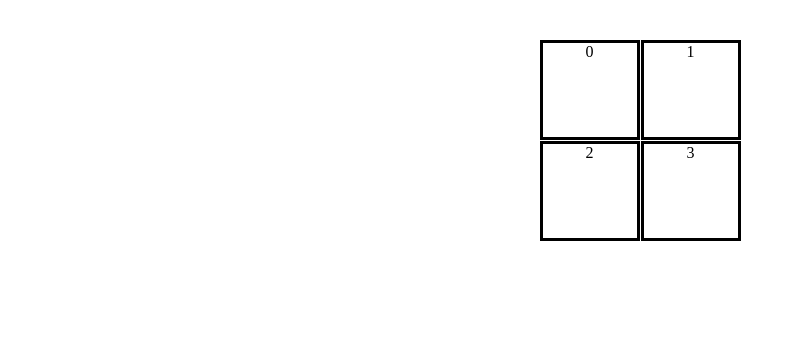
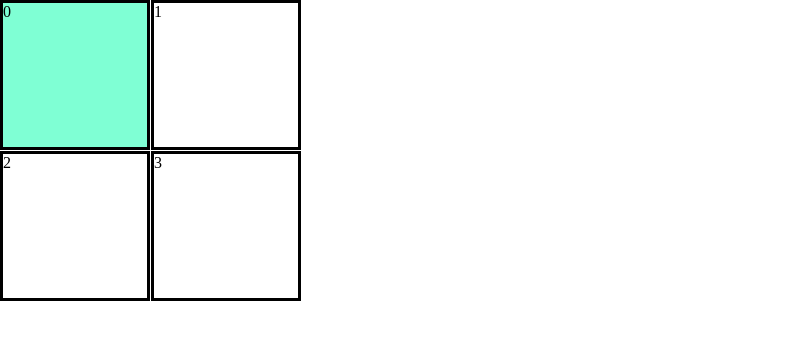
Before and after one commit to omarmc89/Simon, a plain HTML site: page index.html in a window 1280 px wide. Shown: the whole page, without its empty margins (0-804 px from the left). Drawn offline with Linux system fonts and the light colour scheme.

Commit message:
funcion cpu y funcion player

```diff
--- a/index.html
+++ b/index.html
@@ -10,8 +10,10 @@
         <link rel="stylesheet" href="style.css">
     </head>
     <body>
-        <section class="board">
-        </section>
+        <article class="game">
+            <section class="board">
+            </section>
+        </article>
 
         <script src="./script.js" async defer></script>
     </body>
--- a/script.js
+++ b/script.js
@@ -21,11 +21,11 @@ const level = 4;
 let board = [];
 
 const boardElement = document.querySelector(".board");
+createBoard(level);
+
 const cellElements = document.querySelectorAll(".cell");
 
-createBoard(level);
-
-cpu();
+cpu(level, player(level));
 
 function createBoard(cells) {
   board = Array(cells).fill(4);
@@ -34,6 +34,7 @@ function createBoard(cells) {
     board[index] = index + 1;
     const div = document.createElement("div");
     div.className = "cell";
+    div.classList.add('no-click')
     div.id = index;
     const span = document.createElement("span");
     span.className = "cell_content";
@@ -64,7 +65,7 @@ function randomThrow(level) {
 
 // Representar secuencia en el tablero de juego
 
-function cpu() {
+function cpu(level) {
   const cpuThrow = randomThrow(level);
   console.log(cpuThrow);
   const celdas = document.querySelectorAll(".cell");
@@ -74,60 +75,37 @@ function cpu() {
   for (let i = 0; i < array.length; i++) {
     setTimeout(() => {
       if (cpuThrow[i] === 0) {
-        console.log(cpuThrow[i], 0);
         celdas[0].style.backgroundColor = "green";
         setTimeout(() => {
           celdas[0].style.backgroundColor = "white";
         }, 1000);
       } else if (cpuThrow[i] === 1) {
-        console.log(cpuThrow[i], 1);
         celdas[1].style.backgroundColor = "red";
         setTimeout(() => {
           celdas[1].style.backgroundColor = "white";
         }, 1000);
       } else if (cpuThrow[i] === 2) {
-        console.log(cpuThrow[i], 2);
         celdas[2].style.backgroundColor = "yellow";
         setTimeout(() => {
           celdas[2].style.backgroundColor = "white";
         }, 1000);
       } else if (cpuThrow[i] === 3) {
-        console.log(cpuThrow[i], 3);
         celdas[3].style.backgroundColor = "blue";
         setTimeout(() => {
           celdas[3].style.backgroundColor = "white";
         }, 1000);
       }
-    }, i * 1000);
+    }, i * 2000);
   }
+}
 
-  // array.forEach((_, i) => {
-  //   setTimeout(() => {
-  //     if (cpuThrow[i] === 0) {
-  //       console.log(cpuThrow[i],0)
-  //         celdas[0].style.backgroundColor = 'green'
-  //         setTimeout(() => {
-  //           celdas[0].style.backgroundColor = 'trasparent'
-  //         }, 500);
-  //     } else if (cpuThrow[i] === 1) {
-  //       console.log(cpuThrow[i],1)
-  //         celdas[1].style.backgroundColor = 'red'
-  //         setTimeout(() => {
-  //           celdas[1].style.backgroundColor = 'trasparent'
-  //         }, 500);
-  //     } else if (cpuThrow[i] === 2) {
-  //       console.log(cpuThrow[i],2)
-  //         celdas[2].style.backgroundColor = 'yellow'
-  //         setTimeout(() => {
-  //           celdas[2].style.backgroundColor = 'trasparent'
-  //         }, 500);
-  //     } else if (cpuThrow[i] === 3) {
-  //       console.log(cpuThrow[i],3)
-  //         celdas[3].style.backgroundColor = 'blue'
-  //         setTimeout(() => {
-  //           celdas[3].style.backgroundColor = 'trasparent'
-  //         }, 500);
-  //     }
-  //   }, i * 500); // 1 segundo entre iteraciones del forEach
-  // });
+function player(level) {
+  const cellElements = document.querySelectorAll('.cell')
+  const playerSelection = Array(level).fill("")
+  cellElements.forEach((cell, index) => {
+    cell.classList.remove('no-click')
+    cell.addEventListener('click', () => {
+      playerSelection.push(cell.id);
+    })
+  })
 }
--- a/style.css
+++ b/style.css
@@ -5,22 +5,25 @@
 }
 
 .body{
-    min-width: 205px;
-    min-height: 100vh;
+    min-width: 100vw;
+    height: 100vh;
+    display: flex;
+}
+
+.article {
+    display: flex;
 }
 
 .board {
     width: fit-content;
-    margin: 40px auto;
-    text-align: center;
     display:grid;
     grid-template-columns: repeat(2, 1fr);
-    gap: 1px
+    gap: 1px;
 }
 
 .cell {
-    width: 100px;
-    height: 100px;
+    width: 150px;
+    height: 150px;
     border: 3px solid black;
 }
 
@@ -29,3 +32,7 @@
     cursor: pointer;
     background-color: aquamarine;
 }
+
+.no-click {
+    pointer-events: none;
+}
```
